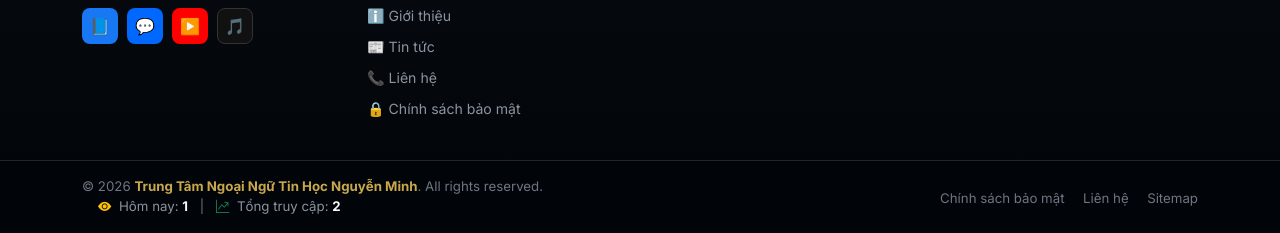
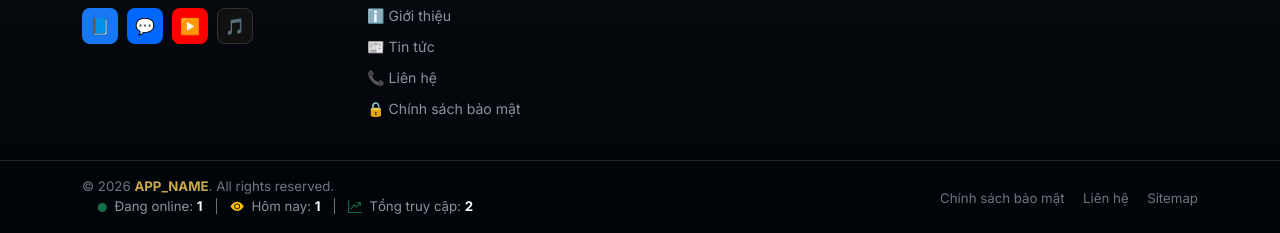
Before and after one commit to tuannguyenbrvt-alt/ntkntk, a PHP site: page /ntkntk/ in a window 1280 px wide. Shown: the part 3184-3417 px from the top of the page. Run offline with PHP 8.4, Linux system fonts and the light colour scheme; tables that the repository leaves empty or names only in its code hold one stand-in row (values such as "Sample post"); some libraries are stand-ins or nearby versions.

Commit message:
feat: track and display online visitor count

```diff
--- a/database.sql
+++ b/database.sql
@@ -317,4 +317,10 @@ CREATE TABLE IF NOT EXISTS `site_visits` (
   PRIMARY KEY (`visit_date`)
 ) ENGINE=InnoDB DEFAULT CHARSET=utf8mb4 COLLATE=utf8mb4_unicode_ci;
 
+CREATE TABLE IF NOT EXISTS `site_online` (
+  `session_id` varchar(255) NOT NULL,
+  `last_activity` int(11) NOT NULL,
+  PRIMARY KEY (`session_id`)
+) ENGINE=InnoDB DEFAULT CHARSET=utf8mb4 COLLATE=utf8mb4_unicode_ci;
+
 COMMIT;
--- a/helpers/TrackerHelper.php
+++ b/helpers/TrackerHelper.php
@@ -72,13 +72,81 @@ class TrackerHelper {
     }
 
     /**
+     * Ghi nhận trạng thái online của khách/học viên.
+     *
+     * @param PDO $db Kết nối cơ sở dữ liệu
+     */
+    public static function trackOnline($db) {
+        if (!$db) {
+            return;
+        }
+
+        // Chỉ ghi nhận cho các yêu cầu GET
+        if ($_SERVER['REQUEST_METHOD'] !== 'GET') {
+            return;
+        }
+
+        // Bỏ qua các yêu cầu AJAX
+        $isAjax = (!empty($_SERVER['HTTP_X_REQUESTED_WITH']) && strtolower($_SERVER['HTTP_X_REQUESTED_WITH']) === 'xmlhttprequest');
+        if ($isAjax) {
+            return;
+        }
+
+        // Bỏ qua các đường dẫn API, Chat, hoặc tải lên/tài nguyên tĩnh
+        $uri = $_SERVER['REQUEST_URI'] ?? '';
+        if (preg_match('/^\/(api|chat|admin\/chat|uploads|assets)/i', $uri)) {
+            return;
+        }
+
+        // Bỏ qua nếu là file tĩnh trực tiếp được rewrite qua index
+        if (preg_match('/\.(jpg|jpeg|png|gif|css|js|ico|pdf|txt|xml)$/i', $uri)) {
+            return;
+        }
+
+        $sessionId = session_id();
+        if (!$sessionId) {
+            return;
+        }
+
+        $now = time();
+        try {
+            $stmt = $db->prepare("INSERT INTO site_online (session_id, last_activity) VALUES (?, ?) ON DUPLICATE KEY UPDATE last_activity = ?");
+            $stmt->execute([$sessionId, $now, $now]);
+
+            // Dọn dẹp các session cũ quá 5 phút (300 giây)
+            $expired = $now - 300;
+            $stmtDel = $db->prepare("DELETE FROM site_online WHERE last_activity < ?");
+            $stmtDel->execute([$expired]);
+        } catch (PDOException $e) {
+            // Tự động sửa lỗi (self-healing) nếu bảng site_online chưa tồn tại
+            if ($e->getCode() === '42S02' || strpos($e->getMessage(), '1146') !== false) {
+                try {
+                    $db->exec("CREATE TABLE IF NOT EXISTS `site_online` (
+                      `session_id` varchar(255) NOT NULL,
+                      `last_activity` int(11) NOT NULL,
+                      PRIMARY KEY (`session_id`)
+                    ) ENGINE=InnoDB DEFAULT CHARSET=utf8mb4 COLLATE=utf8mb4_unicode_ci;");
+
+                    // Thử lại
+                    $stmt = $db->prepare("INSERT INTO site_online (session_id, last_activity) VALUES (?, ?) ON DUPLICATE KEY UPDATE last_activity = ?");
+                    $stmt->execute([$sessionId, $now, $now]);
+                } catch (Exception $innerEx) {
+                    // Bỏ qua để không làm gián đoạn người dùng
+                }
+            }
+        } catch (Exception $e) {
+            // Bỏ qua các lỗi chung khác
+        }
+    }
+
+    /**
      * Lấy số liệu thống kê lượt truy cập.
      *
      * @param PDO $db Kết nối cơ sở dữ liệu
-     * @return array Mảng chứa 'today' và 'total'
+     * @return array Mảng chứa 'online', 'today' và 'total'
      */
     public static function getStats($db) {
-        $stats = ['today' => 0, 'total' => 0];
+        $stats = ['online' => 0, 'today' => 0, 'total' => 0];
         if (!$db) {
             return $stats;
         }
@@ -95,6 +163,18 @@ class TrackerHelper {
             $stmtTotal = $db->query("SELECT SUM(visit_count) FROM site_visits");
             $stats['total'] = (int)($stmtTotal->fetchColumn() ?: 0);
 
+            // 3. Đang online (hoạt động trong vòng 5 phút qua)
+            $now = time();
+            $expired = $now - 300;
+            $stmtOnline = $db->prepare("SELECT COUNT(*) FROM site_online WHERE last_activity >= ?");
+            $stmtOnline->execute([$expired]);
+            $stats['online'] = (int)($stmtOnline->fetchColumn() ?: 0);
+
+            // Đảm bảo tối thiểu hiển thị 1 người online (chính là user hiện tại đang truy cập)
+            if ($stats['online'] < 1) {
+                $stats['online'] = 1;
+            }
+
         } catch (PDOException $e) {
             // Trả về 0 nếu bảng chưa được khởi tạo
         }
--- a/index.php
+++ b/index.php
@@ -40,6 +40,7 @@ try {
 
     // Ghi nhận lượt truy cập trang web (Visitor Tracker)
     require_once 'helpers/TrackerHelper.php';
+    TrackerHelper::trackOnline($__db);
     TrackerHelper::recordVisit($__db);
 } catch (Exception $__e) {
     // Bỏ qua lỗi kết nối DB để không ảnh hưởng luồng chính
--- a/views/admin/dashboard/index.php
+++ b/views/admin/dashboard/index.php
@@ -92,7 +92,7 @@
                         <i class="bi bi-eye fs-5"></i>
                     </div>
                 </div>
-                <small class="text-white-50"><i class="bi bi-calendar-event me-1"></i> Lượt truy cập trong ngày</small>
+                <small class="text-white-50"><i class="bi bi-circle-fill me-1" style="font-size: 0.55rem; vertical-align: middle; color: #2ecc71;"></i> Đang online: <strong><?php echo number_format($visitStats['online']); ?></strong></small>
             </div>
             <i class="bi bi-eye-fill position-absolute text-white opacity-10" style="font-size: 6rem; right: -15px; bottom: -20px;"></i>
         </div>
--- a/views/layouts/main.php
+++ b/views/layouts/main.php
@@ -22,6 +22,15 @@
     <style>
         body {
             font-family: 'Inter', sans-serif;
+        }
+        @keyframes pulse-dot {
+            0% { opacity: 0.5; transform: scale(0.9); }
+            50% { opacity: 1; transform: scale(1.1); }
+            100% { opacity: 0.5; transform: scale(0.9); }
+        }
+        .pulse-online {
+            animation: pulse-dot 2s infinite ease-in-out;
+            display: inline-block;
         }
     </style>
 </head>
@@ -259,6 +268,8 @@
                         <p style="color:#6e7681;font-size:.83rem;margin:0;">
                             &copy; <?php echo date('Y'); ?> <strong style="color:#c9a84c;"><?php echo APP_NAME; ?></strong>. All rights reserved.
                             <span class="ms-3 d-md-inline-block d-block mt-2 mt-md-0" style="color: #8b949e;">
+                                <i class="bi bi-circle-fill text-success me-1 pulse-online" style="font-size: 0.55rem; vertical-align: middle;"></i> Đang online: <strong class="text-light"><?php echo number_format($__visitStats['online']); ?></strong>
+                                <span class="mx-2 text-secondary">|</span>
                                 <i class="bi bi-eye-fill text-warning me-1"></i> Hôm nay: <strong class="text-light"><?php echo number_format($__visitStats['today']); ?></strong>
                                 <span class="mx-2 text-secondary">|</span>
                                 <i class="bi bi-graph-up-arrow text-success me-1"></i> Tổng truy cập: <strong class="text-light"><?php echo number_format($__visitStats['total']); ?></strong>
```
